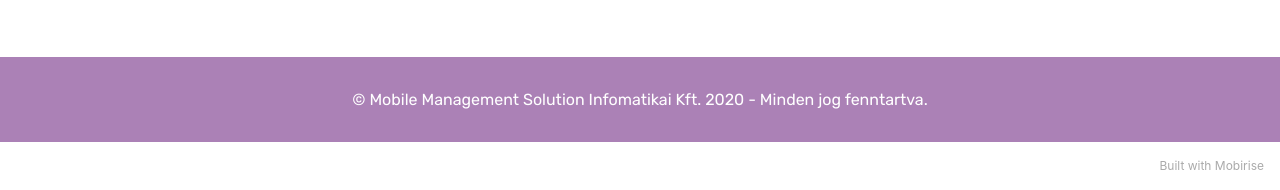
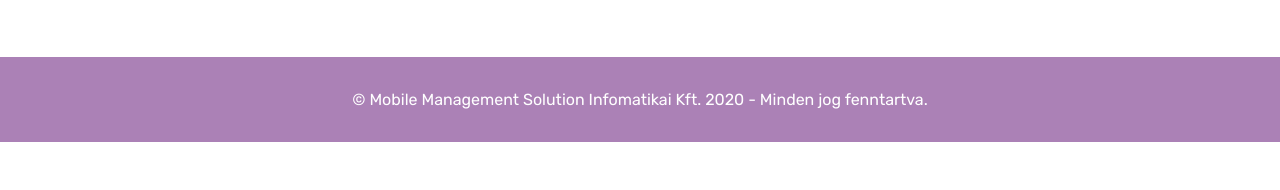
Before and after one commit to yvanzol/yvanzol..github.io, a plain HTML site: page index.html in a window 1280 px wide. Shown: the part 2692-2882 px from the top of the page. After the commit the page ends 2834 px from the top, so only its background shows below. Drawn offline with Linux system fonts and the light colour scheme; files whose address does not match are found by name.

Commit message:
Update index.html

```diff
--- a/index.html
+++ b/index.html
@@ -338,7 +338,7 @@
             </div>
         </div>
     </div>
-</section><section style="background-color: #fff; font-family: -apple-system, BlinkMacSystemFont, 'Segoe UI', 'Roboto', 'Helvetica Neue', Arial, sans-serif; color:#aaa; font-size:12px; padding: 0; align-items: center; display: flex;"><a href="https://mobirise.site/w" style="flex: 1 1; height: 3rem; padding-left: 1rem;"></a><p style="flex: 0 0 auto; margin:0; padding-right:1rem;">Built with <a href="https://mobirise.site/a" style="color:#aaa;">Mobirise</a></p></section><script src="assets/web/assets/jquery/jquery.min.js"></script>  <script src="assets/popper/popper.min.js"></script>  <script src="assets/bootstrap/js/bootstrap.min.js"></script>  <script src="assets/tether/tether.min.js"></script>  <script src="assets/smoothscroll/smooth-scroll.js"></script>  <script src="assets/dropdown/js/nav-dropdown.js"></script>  <script src="assets/dropdown/js/navbar-dropdown.js"></script>  <script src="assets/touchswipe/jquery.touch-swipe.min.js"></script>  <script src="assets/parallax/jarallax.min.js"></script>  <script src="assets/theme/js/script.js"></script>
+<script src="assets/web/assets/jquery/jquery.min.js"></script>  <script src="assets/popper/popper.min.js"></script>  <script src="assets/bootstrap/js/bootstrap.min.js"></script>  <script src="assets/tether/tether.min.js"></script>  <script src="assets/smoothscroll/smooth-scroll.js"></script>  <script src="assets/dropdown/js/nav-dropdown.js"></script>  <script src="assets/dropdown/js/navbar-dropdown.js"></script>  <script src="assets/touchswipe/jquery.touch-swipe.min.js"></script>  <script src="assets/parallax/jarallax.min.js"></script>  <script src="assets/theme/js/script.js"></script>
 
 
  <div id="scrollToTop" class="scrollToTop mbr-arrow-up"><a style="text-align: center;"><i class="mbr-arrow-up-icon mbr-arrow-up-icon-cm cm-icon cm-icon-smallarrow-up"></i></a></div>
```
